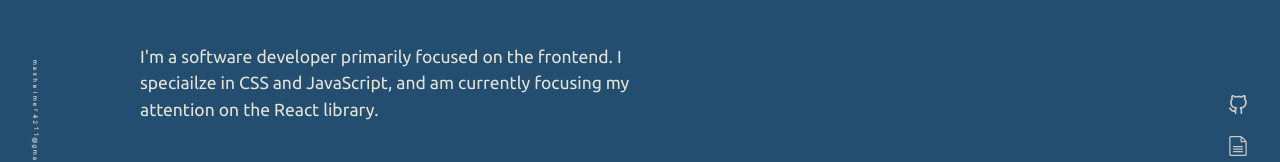
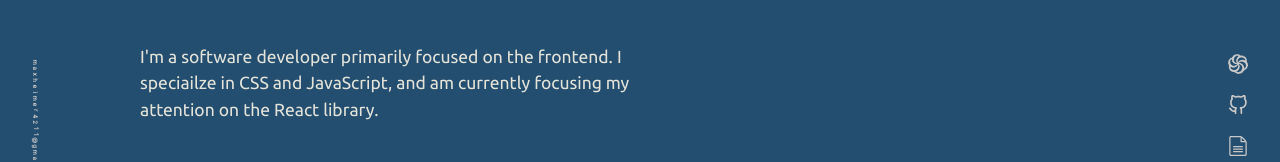
Before and after one commit to atrain42/react-portfolio, a React (Create React App) app: page / in a window 1280 px wide. Shown: the part 432-594 px from the top of the page. Built offline with nearby package versions, Linux system fonts and the light colour scheme.

Commit message:
added social link codewars

```diff
--- a/src/components/SocialLinks/SocialLinks.js
+++ b/src/components/SocialLinks/SocialLinks.js
@@ -5,6 +5,7 @@ import classes from "./SocialLinks.module.css";
 import github from "../../images/github.svg";
 import resume from "../../images/resume.svg";
 import linkedin from "../../images/linkedin.svg";
+import codewars from "../../images/codewars.svg";
 
 const SocialLinks = () => {
   const ref = useRef(null);
@@ -20,6 +21,9 @@ const SocialLinks = () => {
         transition: "all 0.9s cubic-bezier(0.17, 0.55, 0.55, 1)",
       }}
     >
+      <a href="https://www.codewars.com/users/atrain42">
+        <img src={codewars} alt="codewars" className={classes.github} />
+      </a>
       <a href="https://github.com/atrain42">
         <img src={github} alt="github" className={classes.github} />
       </a>
```
Also changed, not shown: src/images/codewars.svg (added).
